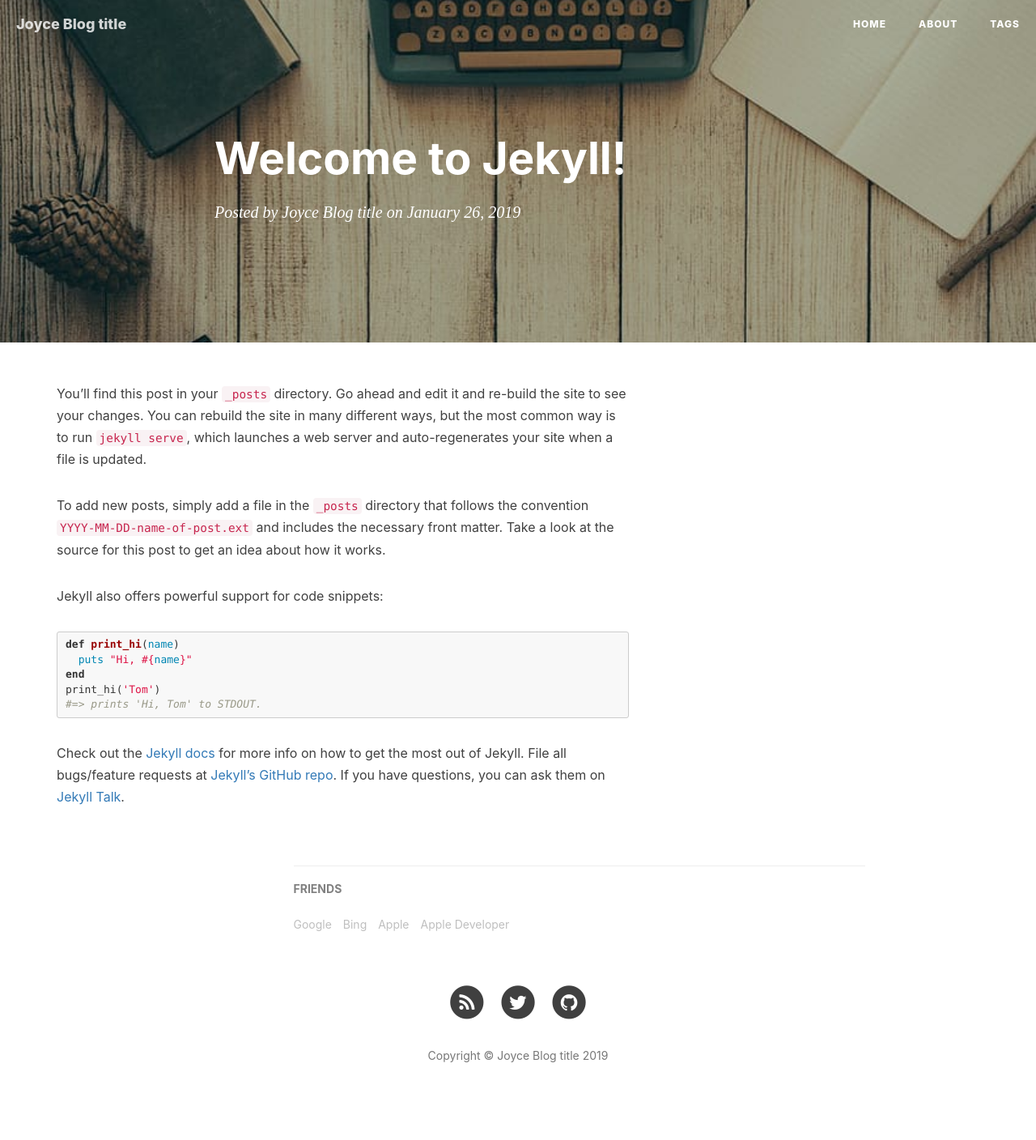
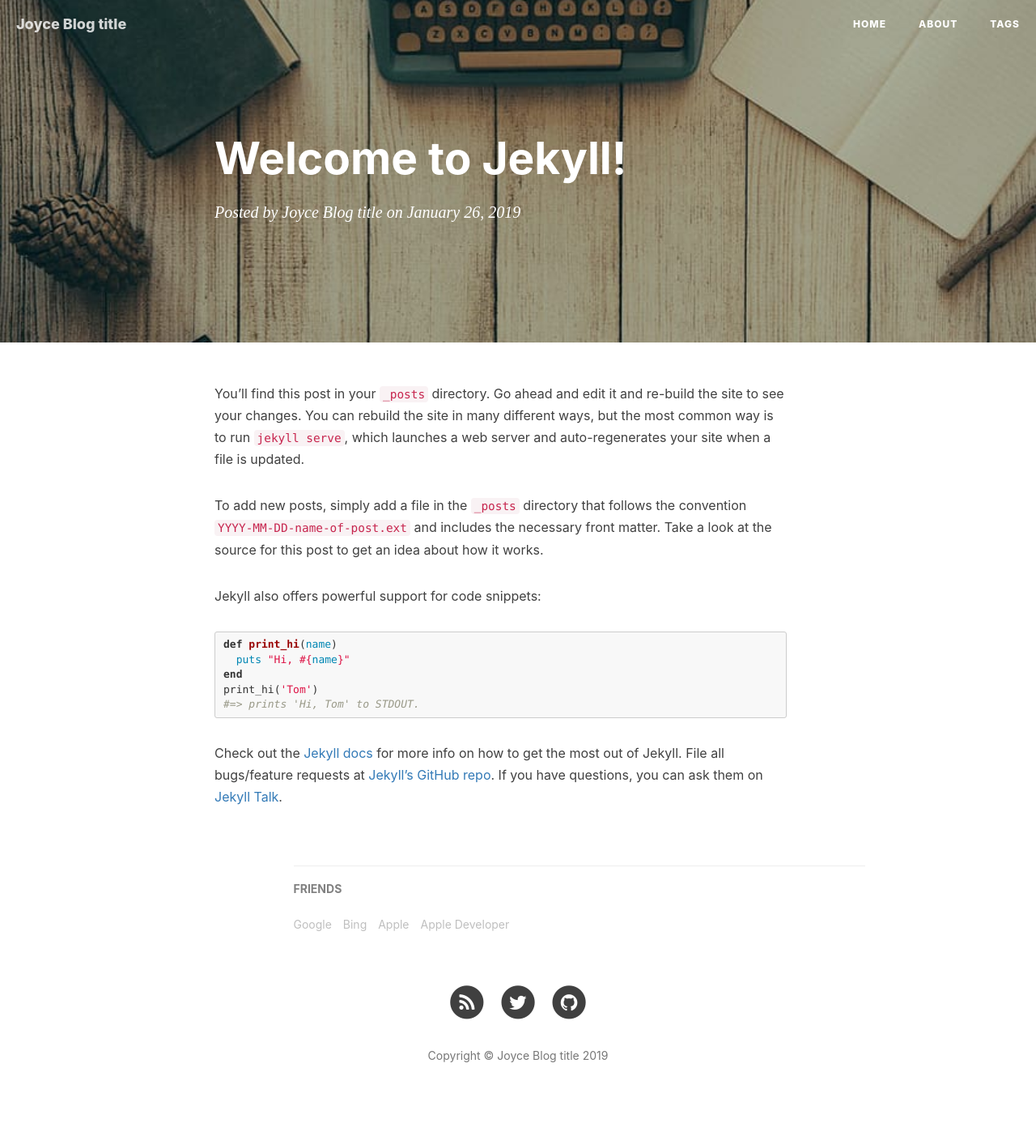
Before and after one commit to JoyceFangmm/JoyceFangmm.github.io2, a Jekyll site: the page built from _posts/2019-01-26-welcome-to-jekyll.markdown, in a window 1280 px wide. Shown: the whole page at 81% size. Built offline with Jekyll 4.4.1, drawn with Linux system fonts in a browser that asks for light colours; nearby versions of some CDN libraries; comment, search, counter and statistics services are not loaded.

Commit message:
完善不同 场景偏移

```diff
--- a/_layouts/post.html
+++ b/_layouts/post.html
@@ -68,8 +68,6 @@ layout: default
                 <ul class="catalog-body"></ul>
             </div>
         </div>
-    {% endif %}
-
 
     <!-- Post Container -->
         <div class="
@@ -135,6 +133,73 @@ layout: default
 
     </div>
 
+        {% else %}
+
+        <!-- Post Container -->
+        <div class="
+        col-lg-8 col-lg-offset-2
+        col-md-10 col-md-offset-1
+        post-container">
+
+        {{ content }}
+
+        <hr style="visibility: hidden;">
+
+        <ul class="pager">
+            {% if page.previous.url %}
+            <li class="previous">
+                <a href="{{ page.previous.url | prepend: site.baseurl | replace: '//', '/' }}" data-toggle="tooltip" data-placement="top" title="{{page.previous.title}}">
+                Previous<br>
+                <span>{{page.previous.title}}</span>
+                </a>
+            </li>
+            {% endif %}
+            {% if page.next.url %}
+            <li class="next">
+                <a href="{{ page.next.url | prepend: site.baseurl | replace: '//', '/' }}" data-toggle="tooltip" data-placement="top" title="{{page.next.title}}">
+                Next<br>
+                <span>{{page.next.title}}</span>
+                </a>
+            </li>
+            {% endif %}
+        </ul>
+
+
+        <!--Gitalk评论start  -->
+        {% if site.gitalk.enable %}
+        <!-- 引入Gitalk评论插件  -->
+        <link rel="stylesheet" href="https://unpkg.com/gitalk/dist/gitalk.css">
+        <script src="https://unpkg.com/gitalk@latest/dist/gitalk.min.js"></script>
+        <div id="gitalk-container"></div>
+        <!-- 引入一个生产md5的js，用于对id值进行处理，防止其过长 -->
+        <!-- Thank DF:https://github.com/NSDingFan/NSDingFan.github.io/issues/3#issuecomment-407496538 -->
+        <script src="{{ site.baseurl }}/js/md5.min.js"></script>
+        <script type="text/javascript">
+            var gitalk = new Gitalk({
+            clientID: '{{site.gitalk.clientID}}',
+            clientSecret: '{{site.gitalk.clientSecret}}',
+            repo: '{{site.gitalk.repo}}',
+            owner: '{{site.gitalk.owner}}',
+            admin: ['{{site.gitalk.admin}}'],
+            distractionFreeMode: {{site.gitalk.distractionFreeMode}},
+            id: md5(location.pathname),
+            });
+            gitalk.render('gitalk-container');
+        </script>
+        {% endif %}
+        <!-- Gitalk end -->
+
+        {% if site.disqus_username %}
+        <!-- disqus 评论框 start -->
+        <div class="comment">
+            <div id="disqus_thread" class="disqus-thread"></div>
+        </div>
+        <!-- disqus 评论框 end -->
+        {% endif %}
+
+    </div>
+
+    {% endif %}
 
 
     <!-- Sidebar Container -->
```
Lines whose indentation alone changed are shown as unchanged.
